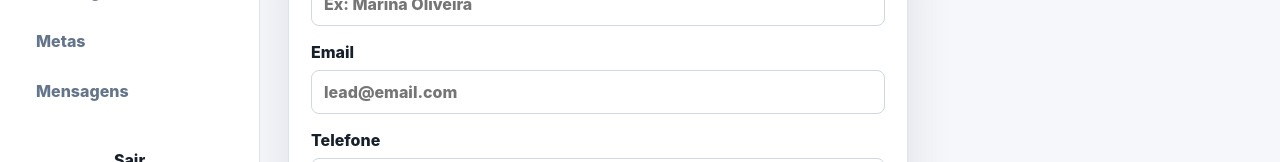
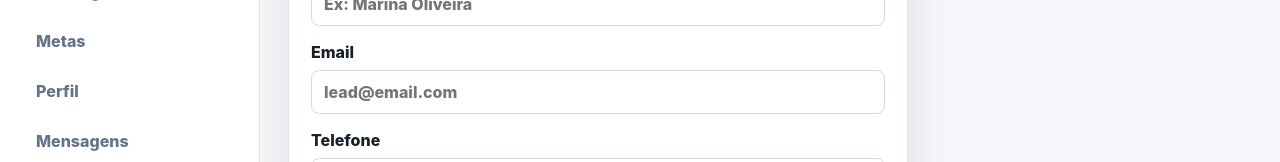
Before and after one commit to jeansoto516-a11y/domus-crm-saas, a React (Vite) app in the folder domus-frontend/: page /leads/novo in a window 1280 px wide. Shown: the part 318-480 px from the top of the page. Built offline with nearby package versions, Linux system fonts and the light colour scheme; no server answers; sample sign-in values are in the browser's storage.

Commit message:
Feat: formulario validado e funcionando front e back

```diff
--- a/domus-frontend/src/pages/brokers.jsx
+++ b/domus-frontend/src/pages/brokers.jsx
@@ -173,6 +173,8 @@ function Brokers() {
 
                     <button onClick={() => navigate('/metas')}>Metas</button>
 
+                    <button onClick={() => navigate('/perfil')}>Perfil</button>
+
                     <button onClick={() => navigate('/mensagens')}>
     Mensagens
     {unreadCount > 0 && (
--- a/domus-frontend/src/pages/createlead.jsx
+++ b/domus-frontend/src/pages/createlead.jsx
@@ -77,6 +77,7 @@ function CreateLead() {
           <button onClick={() => navigate('/brokers')}>Corretores</button>
           <button onClick={() => navigate('/ranking')}>Ranking</button>
           <button onClick={() => navigate('/metas')}>Metas</button>
+          <button onClick={() => navigate('/perfil')}>Perfil</button>
           <button onClick={() => navigate('/mensagens')}>
             Mensagens
             {unreadCount > 0 && (
--- a/domus-frontend/src/pages/dashboard.jsx
+++ b/domus-frontend/src/pages/dashboard.jsx
@@ -106,6 +106,7 @@ function Dashboard() {
             <button onClick={() => navigate('/brokers')}>Corretores</button>
             <button onClick={() => navigate('/ranking')}>Ranking</button>
             <button onClick={() => navigate('/metas')}>Metas</button>
+            <button onClick={() => navigate('/perfil')}>Perfil</button>
             <button onClick={() => navigate('/mensagens')}>
             Mensagens
             {unreadCount > 0 && (
--- a/domus-frontend/src/pages/goals.jsx
+++ b/domus-frontend/src/pages/goals.jsx
@@ -114,6 +114,7 @@ function Goals() {
             <button onClick={() => navigate('/brokers')}>Corretores</button>
             <button onClick={() => navigate('/ranking')}>Ranking</button>
             <button className="active" onClick={() => navigate('/metas')}>Metas</button>
+            <button onClick={() => navigate('/perfil')}>Perfil</button>
             <button onClick={() => navigate('/mensagens')}>Mensagens</button>
         </nav>
         </aside>
--- a/domus-frontend/src/pages/leads.jsx
+++ b/domus-frontend/src/pages/leads.jsx
@@ -174,6 +174,7 @@ function Leads() {
             <button onClick={() => navigate('/brokers')}>Corretores</button>
             <button onClick={() => navigate('/ranking')}>Ranking</button>
             <button onClick={() => navigate('/metas')}>Metas</button>
+            <button onClick={() => navigate('/perfil')}>Perfil</button>
             <button onClick={() => navigate('/mensagens')}>
               Mensagens
               {unreadCount > 0 && (
--- a/domus-frontend/src/pages/messages.jsx
+++ b/domus-frontend/src/pages/messages.jsx
@@ -72,6 +72,7 @@ function Messages() {
             <button onClick={() => navigate('/brokers')}>Corretores</button>
             <button onClick={() => navigate('/ranking')}>Ranking</button>
             <button onClick={() => navigate('/metas')}>Metas</button>
+            <button onClick={() => navigate('/perfil')}>Perfil</button>
             <button className="active" onClick={() => navigate('/mensagens')}>
                 Mensagens
                 {unreadCount > 0 && (
--- a/domus-frontend/src/pages/profile.jsx
+++ b/domus-frontend/src/pages/profile.jsx
@@ -132,6 +132,32 @@ function Profile() {
             <section className="metric-card">
             <h2>Dados da imobiliaria</h2>
 
+                        {company?.public_slug && (
+                <div style={{ background: '#F3F4F6', borderRadius: 8, padding: 12, marginBottom: 16 }}>
+                <p style={{ fontSize: 13, margin: '0 0 8px', color: '#6B7280' }}>
+                    Link publico para captacao de leads (divulgue no seu site/Instagram):
+                </p>
+                <div style={{ display: 'flex', gap: 8 }}>
+                    <input
+                    type="text"
+                    readOnly
+                    value={`${window.location.origin}/f/${company.public_slug}`}
+                    style={{ flex: 1, fontSize: 13 }}
+                    />
+                    <button
+                    type="button"
+                    className="secondary-button"
+                    onClick={() => {
+                        navigator.clipboard.writeText(`${window.location.origin}/f/${company.public_slug}`);
+                        alert('Link copiado!');
+                    }}
+                    >
+                    Copiar
+                    </button>
+                </div>
+                </div>
+            )}
+
             <form onSubmit={handleSaveCompany}>
                 <label>
                 Nome da imobiliaria
--- a/domus-frontend/src/pages/ranking.jsx
+++ b/domus-frontend/src/pages/ranking.jsx
@@ -32,6 +32,7 @@ function Ranking() {
             <button onClick={() => navigate('/brokers')}>Corretores</button>
             <button className="active" onClick={() => navigate('/ranking')}>Ranking</button>
             <button onClick={() => navigate('/metas')}>Metas</button>
+            <button onClick={() => navigate('/perfil')}>Perfil</button>
             <button onClick={() => navigate('/mensagens')}>Mensagens</button>
         </nav>
         </aside>
```
Also changed, not shown: 1 other file (tests, documents, lock files or other folders).
